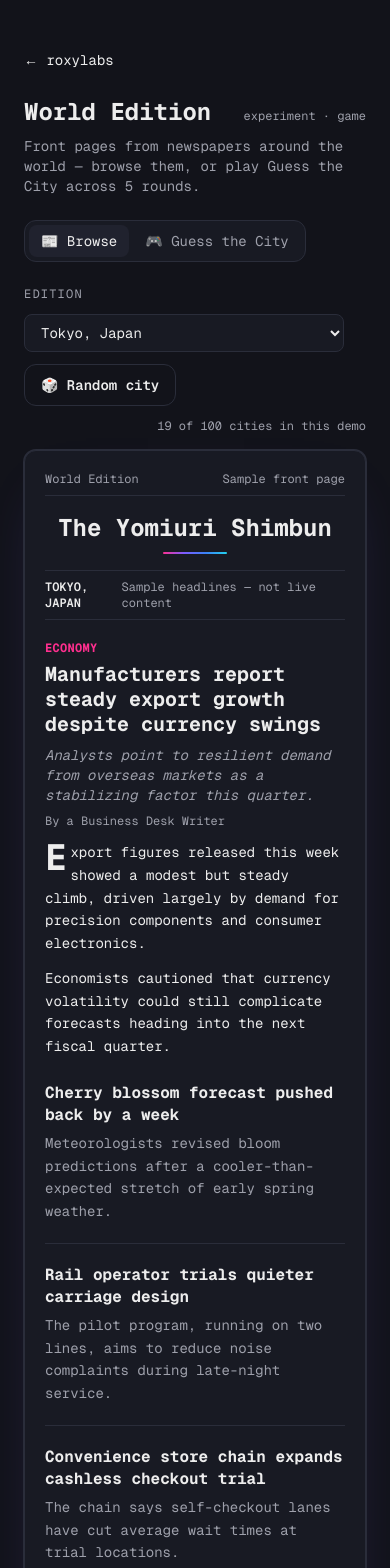
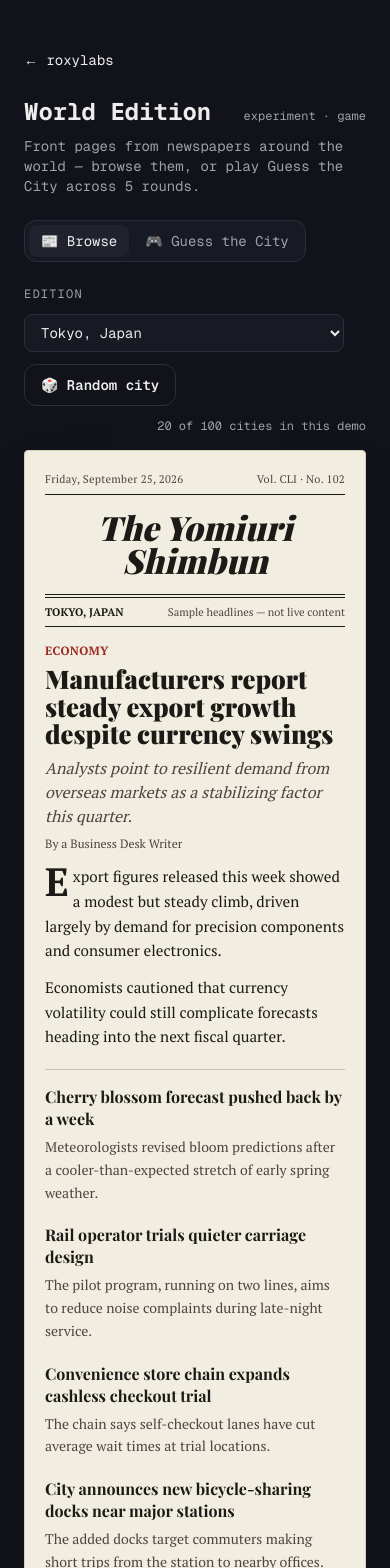
Before and after one commit to roxy519/roxylabs, a Next.js app: page /experiments/world-edition in a window 390 px wide. Shown: the top 1568 px of the page. Built offline with nearby package versions, Linux system fonts and the light colour scheme.

Commit message:
newsletter2

```diff
--- a/app/experiments/world-edition/cities.ts
+++ b/app/experiments/world-edition/cities.ts
@@ -483,4 +483,28 @@
     weather: "23°C, sunny",
     edition: "City Edition",
   },
+  {
+    city: "Lima",
+    country: "Peru",
+    paper: "El Comercio",
+    tagline: "",
+    lead: {
+      kicker: "FISHERIES",
+      headline: "Coastal authority tightens seasonal catch limits after stock survey",
+      dek: "Officials say early data points to a slow recovery in nearshore fish populations.",
+      byline: "By a Regional Affairs Writer",
+      body: [
+        "The revised limits apply to several nearshore species that surveyors found in lower numbers than expected this season, prompting a more cautious quota.",
+        "Fishing cooperatives said they support the goal but asked for clearer compensation during the adjustment period.",
+      ],
+    },
+    side: [
+      { headline: "Craft market vendors report strong weekend attendance", body: ["Organizers say cooler coastal weather has drawn larger-than-usual weekend crowds."] },
+      { headline: "City expands bus rapid transit hours on weekends", body: ["The extended schedule responds to steady weekend ridership growth."] },
+      { headline: "University opens new coastal ecology research center", body: ["The center will focus on monitoring nearshore marine health over the next decade."] },
+      { headline: "Municipality reports progress on seafront promenade renovation", body: ["Officials say roughly half of the planned renovation is now complete."] },
+    ],
+    weather: "19°C, overcast",
+    edition: "City Edition",
+  },
 ];
--- a/app/experiments/world-edition/world-edition.tsx
+++ b/app/experiments/world-edition/world-edition.tsx
@@ -1,8 +1,25 @@
 "use client";
 
 import Link from "next/link";
+import { Playfair_Display, PT_Serif } from "next/font/google";
 import { useEffect, useMemo, useState } from "react";
 import { CITIES, type City } from "./cities";
+
+// Loaded only for the front-page component below — the rest of the page
+// stays in the site's regular monospace. This is what makes the "paper"
+// itself read as an actual newspaper rather than a roxylabs surface.
+const playfair = Playfair_Display({
+  subsets: ["latin"],
+  weight: ["700", "900"],
+  style: ["normal", "italic"],
+  variable: "--font-playfair",
+});
+const ptSerif = PT_Serif({
+  subsets: ["latin"],
+  weight: ["400", "700"],
+  style: ["normal", "italic"],
+  variable: "--font-pt-serif",
+});
 
 const ROUNDS_PER_GAME = 5;
 const POINTS_PER_CORRECT = 100;
@@ -66,75 +83,125 @@
 const btnClass =
   "rounded-xl border border-[var(--border-solid)] px-4 py-2.5 text-sm font-semibold text-foreground transition-colors hover:bg-[var(--surface-hover)] focus:outline-none focus-visible:ring-2 focus-visible:ring-[var(--brand-1)] focus-visible:ring-offset-2 focus-visible:ring-offset-[var(--background)] disabled:cursor-not-allowed disabled:opacity-40";
 
-function FrontPage({ city, mystery = false }: { city: City; mystery?: boolean }) {
+const INK = "#1c1a16";
+const INK_SOFT = "#4a4640";
+const PAPER_RED = "#9c2b23";
+
+const headlineFont = { fontFamily: "var(--font-playfair), Georgia, serif" };
+const bodyFont = { fontFamily: "var(--font-pt-serif), Georgia, serif" };
+
+/**
+ * The "paper" itself — deliberately NOT roxylabs-styled. Cream stock, black
+ * ink, serif type, a classic broadsheet layout (masthead, then one full-width
+ * lead story, then a row of secondary stories below it) so it reads as an
+ * actual newspaper sitting inside the (still roxylabs-branded) page around it.
+ */
+function FrontPage({
+  city,
+  mystery = false,
+  today,
+  issueNo,
+}: {
+  city: City;
+  mystery?: boolean;
+  today: string;
+  issueNo: number;
+}) {
   return (
     <div
       key={mystery ? `mystery-${city.city}` : `browse-${city.city}`}
-      className="paper-rise glow-frame rounded-xl border border-[var(--border-solid)] bg-[var(--surface)] p-5 sm:p-8"
+      className={`${playfair.variable} ${ptSerif.variable} paper-rise rounded-sm border p-5 shadow-2xl sm:p-8`}
+      style={{ background: "#f2ede1", color: INK, borderColor: "#d8cfb8", ...bodyFont }}
     >
-      {!mystery && (
-        <div className="flex justify-between border-b border-[var(--border-solid)] pb-2 text-xs text-muted">
-          <span>World Edition</span>
-          <span>Sample front page</span>
+      {/* top strip: date + volume/edition */}
+      <div
+        className="flex flex-wrap justify-between gap-2 border-b pb-1.5 text-[11px] tracking-wide"
+        style={{ borderColor: INK, color: INK_SOFT }}
+      >
+        <span>{today || "…"}</span>
+        <span>{mystery ? "Guess the City" : `Vol. CLI · No. ${issueNo}`}</span>
       </div>
-      )}
 
-      <div className="py-4 text-center">
-        <h2 className="text-2xl font-bold sm:text-3xl">
+      {/* masthead */}
+      <div className="border-b-4 py-4 text-center" style={{ borderBottom: `4px double ${INK}` }}>
+        <h2
+          className="text-[2.1rem] font-black italic leading-none sm:text-[3rem]"
+          style={headlineFont}
+        >
           {mystery ? "❓ Mystery Edition ❓" : city.paper}
         </h2>
-        <div className="rule-gradient mx-auto mt-2 w-16" />
         {mystery ? (
-          <p className="mt-2 text-xs italic text-muted">
-            Read the clues — which city published this?
+          <p className="mt-2 text-xs italic" style={{ color: INK_SOFT }}>
+            Read the clues below — which city published this?
           </p>
         ) : (
           city.tagline && (
-            <p className="mt-2 text-xs italic text-muted">{city.tagline}</p>
+            <p className="mt-2 text-xs italic" style={{ color: INK_SOFT }}>
+              {city.tagline}
+            </p>
           )
         )}
       </div>
 
-      {!mystery && (
-        <div className="flex items-center justify-between border-y border-[var(--border-solid)] py-2 text-xs text-muted">
-          <span className="font-semibold text-foreground">
-            {city.city.toUpperCase()}, {city.country.toUpperCase()}
+      {/* sub strip: city/country (hidden when mystery) + note */}
+      <div
+        className="flex items-center justify-between border-b py-1.5 text-[11px]"
+        style={{ borderColor: INK, color: INK_SOFT }}
+      >
+        <span className="font-bold" style={{ color: INK }}>
+          {mystery ? "" : `${city.city.toUpperCase()}, ${city.country.toUpperCase()}`}
         </span>
         <span>Sample headlines — not live content</span>
       </div>
-      )}
 
-      <div className="mt-5 grid grid-cols-1 gap-6 sm:grid-cols-[1.6fr_1fr] sm:gap-8">
-        <div className="sm:border-r sm:border-[var(--border-solid)] sm:pr-8">
+      {/* lead story — full width, on top */}
+      <div className="pt-4">
         {city.lead.kicker && (
-            <div className="mb-1.5 text-xs font-bold tracking-wide text-[var(--color-magenta)]">
+          <div
+            className="mb-1.5 text-xs font-bold tracking-wide"
+            style={{ color: PAPER_RED }}
+          >
             {city.lead.kicker}
           </div>
         )}
-          <h3 className="text-xl font-bold leading-tight sm:text-2xl">
+        <h3
+          className="text-[1.6rem] font-black leading-[1.08] sm:text-[2.3rem]"
+          style={headlineFont}
+        >
           {city.lead.headline}
         </h3>
         {city.lead.dek && (
-            <p className="mt-2 text-sm italic text-muted">{city.lead.dek}</p>
+          <p className="mt-2 text-base italic" style={{ color: INK_SOFT }}>
+            {city.lead.dek}
+          </p>
         )}
         {city.lead.byline && (
-            <p className="mt-2 text-xs text-muted">{city.lead.byline}</p>
+          <p className="mt-2 text-xs" style={{ color: INK_SOFT }}>
+            {city.lead.byline}
+          </p>
         )}
-          <div className="drop-cap mt-3 space-y-3 text-sm leading-relaxed text-foreground">
+        <div className="drop-cap mt-3 max-w-2xl space-y-3 text-[0.95rem] leading-relaxed">
           {city.lead.body.map((p, i) => (
             <p key={i}>{p}</p>
           ))}
         </div>
       </div>
 
-        <div className="space-y-5">
+      {/* secondary stories — a row below the lead, columned like a broadsheet */}
+      <div
+        className="mt-5 grid grid-cols-1 gap-5 border-t pt-4 sm:grid-cols-2 sm:gap-x-8 sm:gap-y-6"
+        style={{ borderColor: "#cdc4ab" }}
+      >
         {city.side.map((s, i) => (
           <div
             key={i}
-              className={i > 0 ? "border-t border-[var(--border-solid)] pt-5" : ""}
+            className="sm:border-l sm:pl-6 [&:nth-child(2n+1)]:sm:border-l-0 [&:nth-child(2n+1)]:sm:pl-0"
+            style={{ borderColor: "#cdc4ab" }}
           >
-              <h4 className="text-base font-bold leading-snug">{s.headline}</h4>
-              <div className="mt-1.5 space-y-2 text-sm leading-relaxed text-muted">
+            <h4 className="text-base font-bold leading-snug" style={headlineFont}>
+              {s.headline}
+            </h4>
+            <div className="mt-1.5 space-y-2 text-sm leading-relaxed" style={{ color: INK_SOFT }}>
               {s.body.map((p, j) => (
                 <p key={j}>{p}</p>
               ))}
@@ -142,16 +209,17 @@
           </div>
         ))}
       </div>
-      </div>
 
-      {!mystery && (
-        <div className="mt-5 flex flex-wrap justify-between gap-2 border-t border-[var(--border-solid)] pt-3 text-xs text-muted">
-          <span className="font-semibold text-foreground">
+      {/* bottom strip: weather + edition — shown even in mystery mode */}
+      <div
+        className="mt-5 flex flex-wrap justify-between gap-2 border-t pt-3 text-[11px]"
+        style={{ borderColor: INK, color: INK_SOFT }}
+      >
+        <span className="font-bold" style={{ color: INK }}>
           Weather: {city.weather}
         </span>
         <span>{city.edition}</span>
       </div>
-      )}
     </div>
   );
 }
@@ -167,6 +235,21 @@
     // Random() must run client-only to match SSR's deterministic first paint.
     // eslint-disable-next-line react-hooks/set-state-in-effect
     setBrowseIndex(randomIndex(CITIES.length));
+  }, []);
+
+  // Today's date, for the front page's dateline — always the real "today,"
+  // computed client-side only (server has no reliable local timezone/locale
+  // to format against, so this must run after mount to avoid a mismatch).
+  const [today, setToday] = useState("");
+  useEffect(() => {
+    const dateStr = new Date().toLocaleDateString(undefined, {
+      weekday: "long",
+      year: "numeric",
+      month: "long",
+      day: "numeric",
+    });
+    // eslint-disable-next-line react-hooks/set-state-in-effect
+    setToday(dateStr);
   }, []);
 
   const sortedCities = useMemo(
@@ -315,13 +398,18 @@
             </span>
           </div>
 
-          <FrontPage city={CITIES[browseIndex]} />
+          <FrontPage city={CITIES[browseIndex]} today={today} issueNo={100 + browseIndex} />
         </div>
       )}
 
       {mode === "play" && game && (
         <div className="mt-6">
-          <FrontPage city={roundCity!} mystery />
+          <FrontPage
+            city={roundCity!}
+            mystery
+            today={today}
+            issueNo={100 + game.order[game.roundIndex]}
+          />
 
           <div className="mt-4 rounded-xl border border-[var(--border-solid)] bg-[var(--surface)] p-5">
             <div className="flex justify-between text-sm font-semibold">
--- a/app/lib/experiments.ts
+++ b/app/lib/experiments.ts
@@ -73,16 +73,6 @@
     visual: "link",
   },
   {
-    slug: "sms-credit-calculator",
-    title: "SMS Credit Calculator — Public Version",
-    description:
-      "A standalone, public version of the credit-estimation capability behind a larger SMS optimization workspace.",
-    status: "building",
-    year: 2026,
-    tags: ["tool", "marketing", "sms"],
-    visual: "credits",
-  },
-  {
     slug: "world-edition",
     title: "World Edition",
     description:
@@ -93,6 +83,16 @@
     href: "/experiments/world-edition",
     visual: "news",
   },
+  {
+    slug: "sms-credit-calculator",
+    title: "SMS Credit Calculator — Public Version",
+    description:
+      "A standalone, public version of the credit-estimation capability behind a larger SMS optimization workspace.",
+    status: "building",
+    year: 2026,
+    tags: ["tool", "marketing", "sms"],
+    visual: "credits",
+  },
 ];
 
 export function getExperiment(slug: string): Experiment | undefined {
```
Lines whose indentation alone changed are shown as unchanged.
